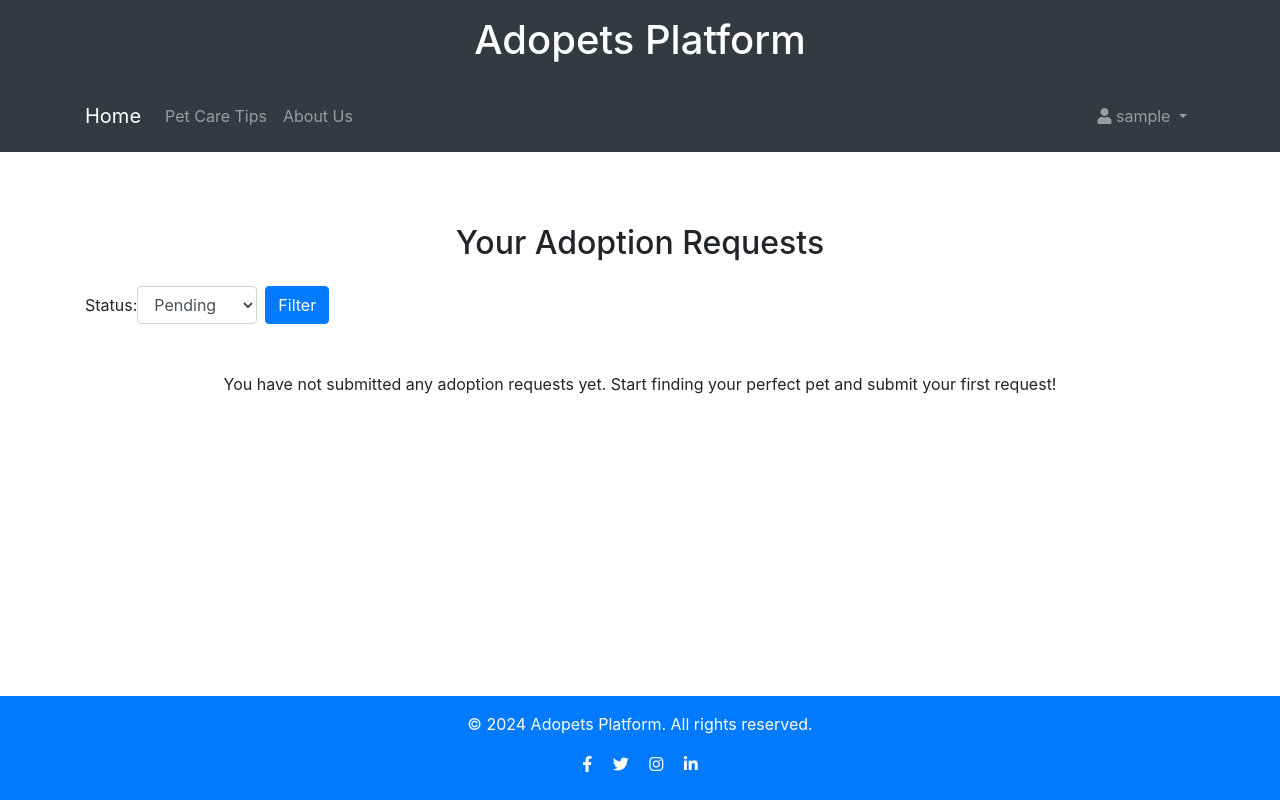
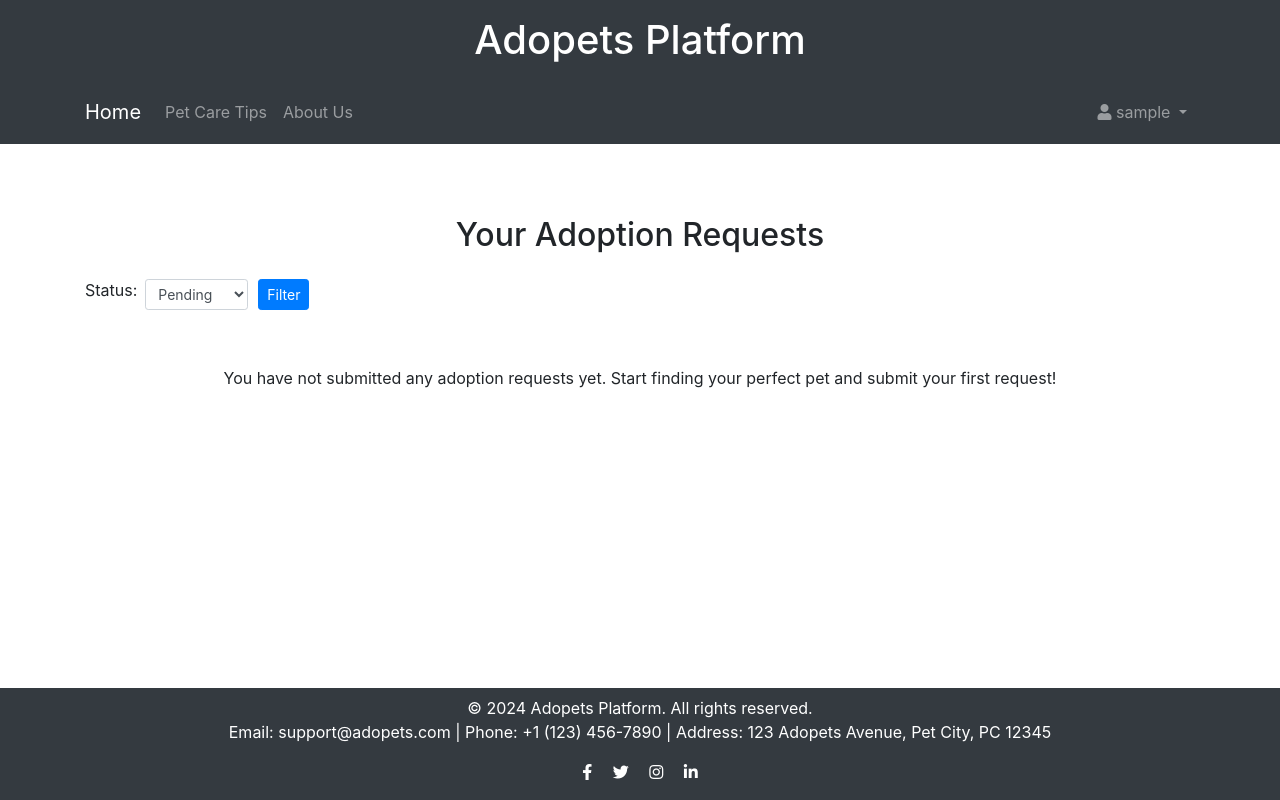
Before and after one commit to sahlaouiahmed/adopets_platform, a Django app: page /my_adoption_requests/ in a window 1280 px wide. Run offline with Django 4.2, Linux system fonts and the light colour scheme; the visitor is signed in with stand-in values (Sample User, id 1); data that the repository does not hold is empty; parts of the project's set-up code (start-up, migrations or seed data) failed here and were passed over; some libraries are stand-ins or nearby versions.

Commit message:
updating the footer and the navbar

```diff
--- a/adopets_platform/templates/adopets_platform/adoptionrequests.html
+++ b/adopets_platform/templates/adopets_platform/adoptionrequests.html
@@ -3,7 +3,6 @@
 {% block content %}
 <div class="container mt-5">
     <h2 class="text-center mb-4">Your Adoption Requests</h2>
-
     {% if messages %}
     <div class="alert alert-success">
         {% for message in messages %}
@@ -11,13 +10,20 @@
         {% endfor %}
     </div>
     {% endif %}
-
-    <form method="get" class="form-inline mb-4">
-        <div class="form-group">
-            {{ form.status.label_tag }}
-            {{ form.status }}
+    <form method="get" class="mb-4">
+        <div class="form-row align-items-center d-flex flex-wrap">
+            <div class="col-auto d-flex align-items-center mb-2">
+                <label for="id_status" class="mr-2">Status:</label>
+                <select name="{{ form.status.name }}" id="id_status" class="form-control form-control-sm">
+                    {% for choice in form.status.field.choices %}
+                        <option value="{{ choice.0 }}" {% if form.status.value == choice.0 %}selected{% endif %}>{{ choice.1 }}</option>
+                    {% endfor %}
+                </select>
+            </div>
+            <div class="col-auto mb-2">
+                <button type="submit" class="btn btn-primary btn-sm">Filter</button>
+            </div>
         </div>
-        <button type="submit" class="btn btn-primary ml-2">Filter</button>
     </form>
     {% if adoption_requests %}
     <ul class="list-group mt-3">
@@ -46,7 +52,6 @@
     <p class="text-center mt-5">You have not submitted any adoption requests yet. Start finding your perfect pet and submit your first request!</p>
     {% endif %}
 </div>
-
 <script>
 document.querySelectorAll('.delete-button').forEach(button => {
     button.addEventListener('click', function () {
@@ -56,6 +61,5 @@ document.querySelectorAll('.delete-button').forEach(button => {
     });
 });
 </script>
-<br>
-<br>
+<br><br>
 {% endblock %}
--- a/templates/base.html
+++ b/templates/base.html
@@ -19,7 +19,7 @@
                 <h1 class="mb-0">Adopets Platform</h1>
             </div>
         </header>
-        <nav class="navbar navbar-expand-lg navbar-dark bg-dark">
+        <nav class="navbar navbar-expand-lg navbar-dark bg-dark py-1">
             <div class="container">
                 <a class="navbar-brand" href="{% url 'home' %}">Home</a>
                 <button class="navbar-toggler" type="button" data-toggle="collapse" data-target="#navbarNav" aria-controls="navbarNav" aria-expanded="false" aria-label="Toggle navigation">
@@ -61,14 +61,16 @@
                 </div>
             </div>
         </nav>
+
         <main class="flex-grow-1 page-container mt-4">
             {% block content %}
             {% endblock %}
         </main>
-        <footer class="bg-primary text-white text-center py-3 mt-auto">
+        <footer class="bg-dark text-white text-center py-2 mt-auto">
             <div class="container">
                 <p class="mb-0">&copy; <span id="currentYear"></span> Adopets Platform. All rights reserved.</p>
-                <div class="mt-3">
+                <p>Email: <a href="mailto:support@adopets.com" class="text-white">support@adopets.com</a> | Phone: <a href="tel:+11234567890" class="text-white">+1 (123) 456-7890</a> | Address: 123 Adopets Avenue, Pet City, PC 12345</p>
+                <div class="mt-2">
                     <a href="https://www.facebook.com" target="_blank" class="text-white mr-3">
                         <i class="fab fa-facebook-f"></i>
                     </a>
@@ -83,7 +85,12 @@
                     </a>
                 </div>
             </div>
+            <script>
+                document.getElementById("currentYear").textContent = new Date().getFullYear();
+            </script>
         </footer>
+
+
     </div>
     <script src="https://code.jquery.com/jquery-3.5.1.slim.min.js"></script>
     <script src="https://cdn.jsdelivr.net/npm/@popperjs/core@2.5.4/dist/umd/popper.min.js"></script>
--- a/tips/templates/tips/my_articles.html
+++ b/tips/templates/tips/my_articles.html
@@ -22,14 +22,14 @@
     <ul class="list-group mt-3">
         {% for article in articles %}
         <li class="list-group-item">
-            <div class="d-flex justify-content-between align-items-center">
-                <div>
+            <div class="row">
+                <div class="col-12 col-md-8">
                     <strong>Title:</strong> <a href="{% url 'article_detail' article.id %}">{{ article.title }}</a><br>
                     <strong>Category:</strong> {{ article.category }}<br>
                     <strong>Author:</strong> {{ article.author.username }}<br>
                     <strong>Created At:</strong> {{ article.created_at|date:"d M Y" }}
                 </div>
-                <div>
+                <div class="col-12 col-md-4 text-md-right mt-2 mt-md-0">
                     <a href="{% url 'edit_article' article.id %}" class="btn btn-sm btn-primary mr-2">Edit</a>
                     <form method="post" action="{% url 'delete_article' article.id %}" style="display:inline;" onsubmit="return confirm('Are you sure you want to delete this article?');">
                         {% csrf_token %}
```
Also changed, not shown: about_us/templates/about_us/about.html (+9 -0 lines), adopets_platform/templates/adopets_platform/received_adoption_requests.html (+23 -17 lines), static/images/pet_photos/Maine_Coon.jpg (added), static/images/pet_photos/Maine_Coon_IhHQl6G.jpg (deleted), 2 other files.
